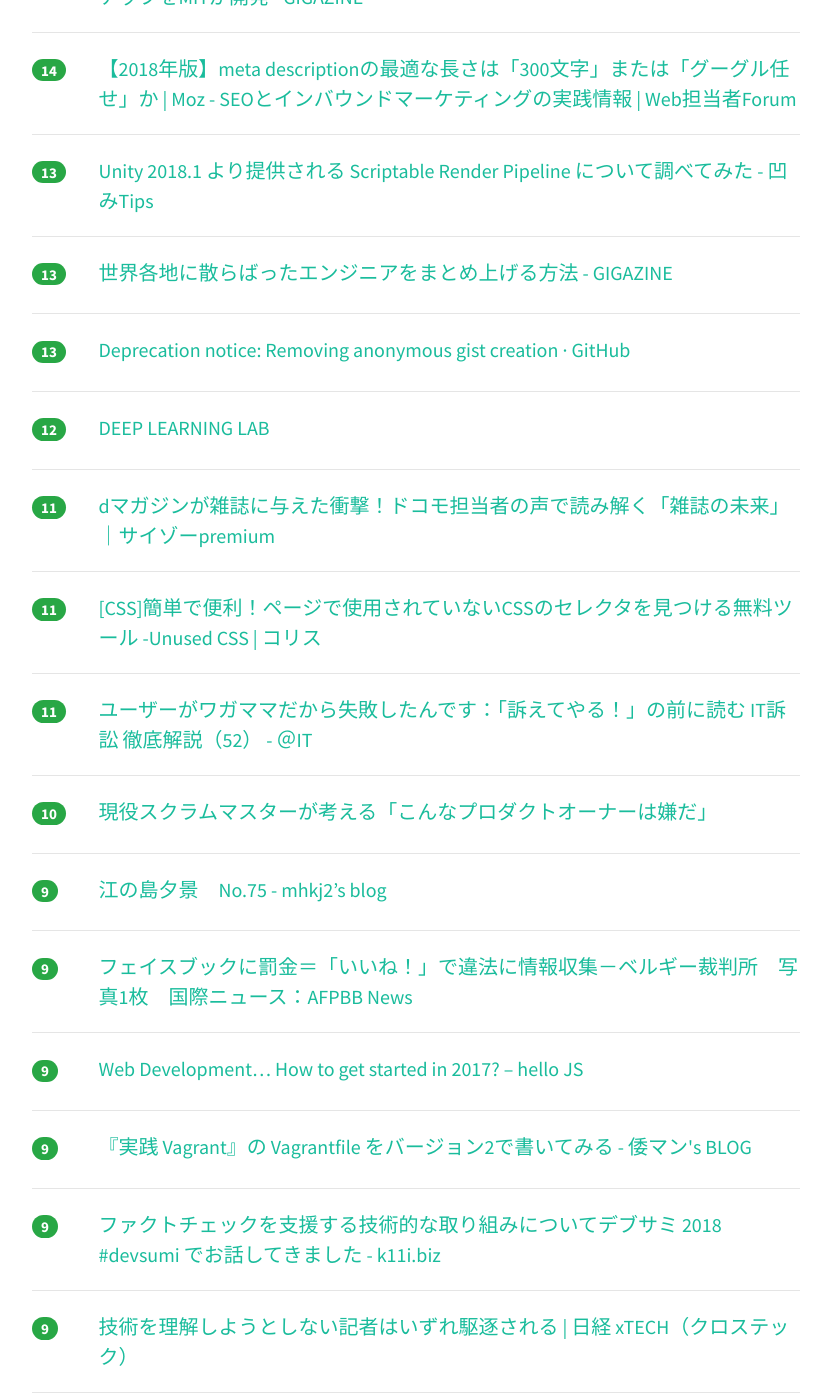
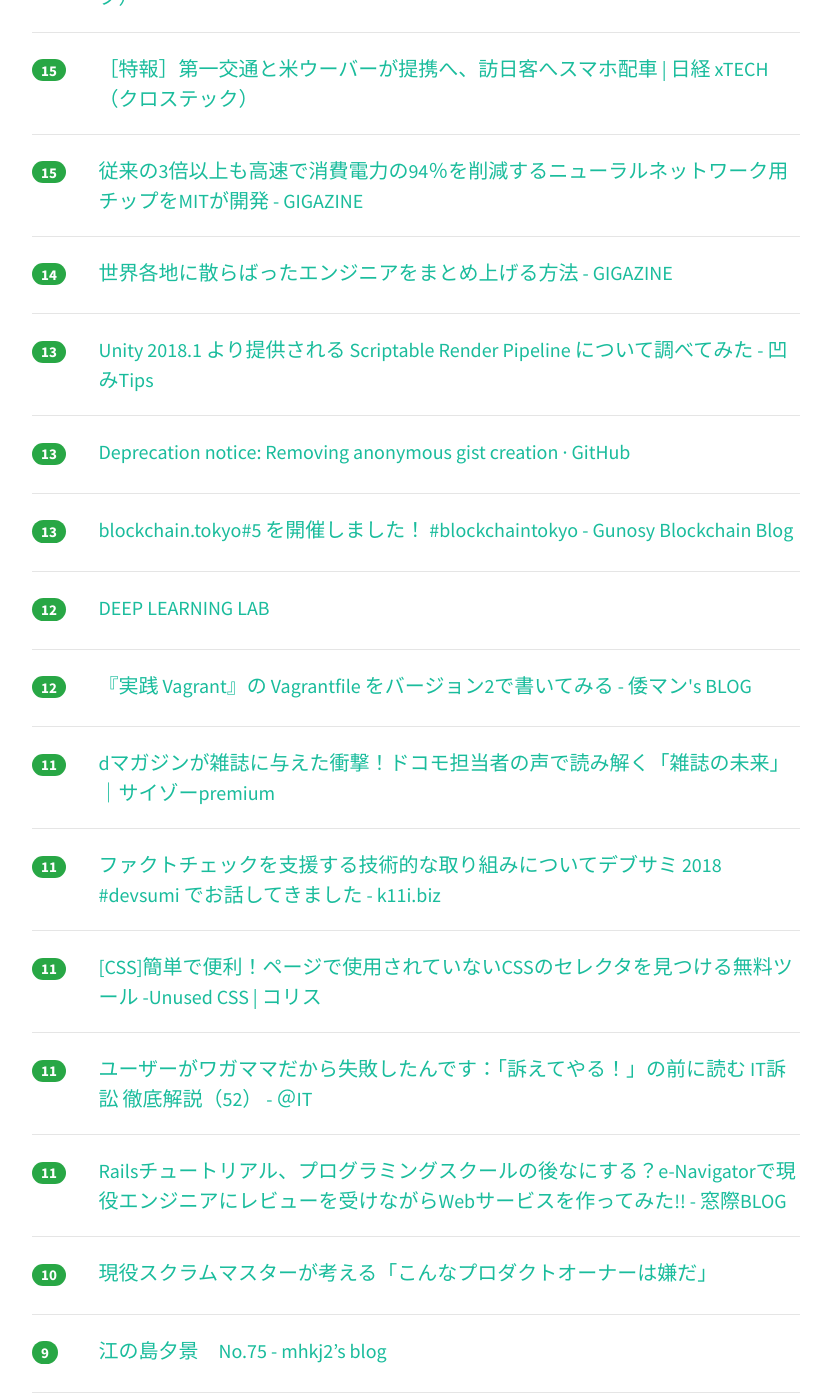
Before and after one commit to yatta47/hatena-matome-site, a Jekyll site: the page built from _posts/2018-02-19-hatena.md, in a window 1280 px wide and 1400 px high, scrolled down 3213 px. Shown: the whole window, without its empty margins (224-1055 px from the left). Built offline with Jekyll 4.4.1, drawn with Linux system fonts in a browser that asks for light colours; nearby versions of some CDN libraries; some of the changed text lies outside the part shown.

Commit message:
Updated 2018-02-19

```diff
--- a/_posts/2018-02-19-hatena.md
+++ b/_posts/2018-02-19-hatena.md
@@ -34,6 +34,11 @@ tags: [it-hotentry]
 <div class="row">
 <div class="col-1"><span class="badge badge-pill badge-success h2">80</span></div>
 <div class="col-11"><a href='https://crowdworks.jp/public/jobs/1956281' target='_blank'>torに詳しい人募集の依頼/外注｜調査・リサーチの仕事 [ID:1956281]</a></div>
+</div>
+<hr>
+<div class="row">
+<div class="col-1"><span class="badge badge-pill badge-success h2">68</span></div>
+<div class="col-11"><a href='https://qiita.com/neko_machi/items/d620c4a8958e74df3550' target='_blank'>軽い気持ちでLinkedListを使ったら休出する羽目になった話 - Qiita</a></div>
 </div>
 <hr>
 <div class="row">
@@ -78,7 +83,7 @@ tags: [it-hotentry]
 <hr>
 <div class="row">
 <div class="col-1"><span class="badge badge-pill badge-success h2">28</span></div>
-<div class="col-11"><a href='https://qiita.com/neko_machi/items/d620c4a8958e74df3550' target='_blank'>軽い気持ちでLinkedListを使ったら休出する羽目になった話 - Qiita</a></div>
+<div class="col-11"><a href='https://www.businessinsider.jp/post-162317' target='_blank'>深センでは50万円のビットコインマイニング専用機が山積みで売られている | BUSINESS INSIDER JAPAN</a></div>
 </div>
 <hr>
 <div class="row">
@@ -112,11 +117,6 @@ tags: [it-hotentry]
 </div>
 <hr>
 <div class="row">
-<div class="col-1"><span class="badge badge-pill badge-success h2">21</span></div>
-<div class="col-11"><a href='https://www.businessinsider.jp/post-162317' target='_blank'>深センでは50万円のビットコインマイニング専用機が山積みで売られている | BUSINESS INSIDER JAPAN</a></div>
-</div>
-<hr>
-<div class="row">
 <div class="col-1"><span class="badge badge-pill badge-success h2">19</span></div>
 <div class="col-11"><a href='https://internet.watch.impress.co.jp/docs/column/shimizu/1105900.html' target='_blank'>USB HDDより安心・安全にデータ保管！　2万円を切るQNAPの2ベイNAS「TS-228A」で低コストかつスナップショットも使えるプライベートクラウドを導入しよう【イニシャルB】 - INTERNET Watch</a></div>
 </div>
@@ -124,6 +124,11 @@ tags: [it-hotentry]
 <div class="row">
 <div class="col-1"><span class="badge badge-pill badge-success h2">19</span></div>
 <div class="col-11"><a href='https://dev.classmethod.jp/cloud/aws/docker-image-tag-git-commit-id-by-codebuild/' target='_blank'>CodeBuild で Docker イメージに Git のコミットIDをタグ付けてバージョン管理する ｜ Developers.IO</a></div>
+</div>
+<hr>
+<div class="row">
+<div class="col-1"><span class="badge badge-pill badge-success h2">19</span></div>
+<div class="col-11"><a href='https://webtan.impress.co.jp/e/2018/02/19/28312' target='_blank'>【2018年版】meta descriptionの最適な長さは「300文字」または「グーグル任せ」か | Moz - SEOとインバウンドマーケティングの実践情報 | Web担当者Forum</a></div>
 </div>
 <hr>
 <div class="row">
@@ -147,6 +152,11 @@ tags: [it-hotentry]
 </div>
 <hr>
 <div class="row">
+<div class="col-1"><span class="badge badge-pill badge-success h2">16</span></div>
+<div class="col-11"><a href='http://tech.nikkeibp.co.jp/atcl/nxt/column/18/00138/021300004/' target='_blank'>技術を理解しようとしない記者はいずれ駆逐される | 日経 xTECH（クロステック）</a></div>
+</div>
+<hr>
+<div class="row">
 <div class="col-1"><span class="badge badge-pill badge-success h2">15</span></div>
 <div class="col-11"><a href='http://tech.nikkeibp.co.jp/atcl/nxt/column/18/00001/00032/' target='_blank'>［特報］第一交通と米ウーバーが提携へ、訪日客へスマホ配車 | 日経 xTECH（クロステック）</a></div>
 </div>
@@ -158,7 +168,7 @@ tags: [it-hotentry]
 <hr>
 <div class="row">
 <div class="col-1"><span class="badge badge-pill badge-success h2">14</span></div>
-<div class="col-11"><a href='https://webtan.impress.co.jp/e/2018/02/19/28312' target='_blank'>【2018年版】meta descriptionの最適な長さは「300文字」または「グーグル任せ」か | Moz - SEOとインバウンドマーケティングの実践情報 | Web担当者Forum</a></div>
+<div class="col-11"><a href='http://gigazine.net/news/20180219-how-build-distributed-engineering-team/' target='_blank'>世界各地に散らばったエンジニアをまとめ上げる方法 - GIGAZINE</a></div>
 </div>
 <hr>
 <div class="row">
@@ -168,12 +178,12 @@ tags: [it-hotentry]
 <hr>
 <div class="row">
 <div class="col-1"><span class="badge badge-pill badge-success h2">13</span></div>
-<div class="col-11"><a href='http://gigazine.net/news/20180219-how-build-distributed-engineering-team/' target='_blank'>世界各地に散らばったエンジニアをまとめ上げる方法 - GIGAZINE</a></div>
+<div class="col-11"><a href='https://github.com/blog/2503-deprecation-notice-removing-anonymous-gist-creation' target='_blank'>Deprecation notice: Removing anonymous gist creation · GitHub</a></div>
 </div>
 <hr>
 <div class="row">
 <div class="col-1"><span class="badge badge-pill badge-success h2">13</span></div>
-<div class="col-11"><a href='https://github.com/blog/2503-deprecation-notice-removing-anonymous-gist-creation' target='_blank'>Deprecation notice: Removing anonymous gist creation · GitHub</a></div>
+<div class="col-11"><a href='http://blockchain.gunosy.io/entry/blockchaintokyo-5' target='_blank'>blockchain.tokyo#5 を開催しました！ #blockchaintokyo - Gunosy Blockchain Blog</a></div>
 </div>
 <hr>
 <div class="row">
@@ -182,8 +192,18 @@ tags: [it-hotentry]
 </div>
 <hr>
 <div class="row">
+<div class="col-1"><span class="badge badge-pill badge-success h2">12</span></div>
+<div class="col-11"><a href='http://waman.hatenablog.com/entry/2018/02/17/012633' target='_blank'>『実践 Vagrant』の Vagrantfile をバージョン2で書いてみる - 倭マン's BLOG</a></div>
+</div>
+<hr>
+<div class="row">
 <div class="col-1"><span class="badge badge-pill badge-success h2">11</span></div>
 <div class="col-11"><a href='http://www.premiumcyzo.com/modules/member/2018/02/post_8209/' target='_blank'>dマガジンが雑誌に与えた衝撃！ドコモ担当者の声で読み解く「雑誌の未来」｜サイゾーpremium</a></div>
+</div>
+<hr>
+<div class="row">
+<div class="col-1"><span class="badge badge-pill badge-success h2">11</span></div>
+<div class="col-11"><a href='https://k11i.biz/blog/2018/02/19/developers-summit-2018/' target='_blank'>ファクトチェックを支援する技術的な取り組みについてデブサミ 2018 #devsumi でお話してきました - k11i.biz</a></div>
 </div>
 <hr>
 <div class="row">
@@ -194,6 +214,11 @@ tags: [it-hotentry]
 <div class="row">
 <div class="col-1"><span class="badge badge-pill badge-success h2">11</span></div>
 <div class="col-11"><a href='http://www.atmarkit.co.jp/ait/articles/1802/19/news022.html' target='_blank'>ユーザーがワガママだから失敗したんです：「訴えてやる！」の前に読む IT訴訟 徹底解説（52） - ＠IT</a></div>
+</div>
+<hr>
+<div class="row">
+<div class="col-1"><span class="badge badge-pill badge-success h2">11</span></div>
+<div class="col-11"><a href='http://madogiwa0124.hatenablog.com/entry/2018/02/18/213611' target='_blank'>Railsチュートリアル、プログラミングスクールの後なにする？e-Navigatorで現役エンジニアにレビューを受けながらWebサービスを作ってみた!! - 窓際BLOG</a></div>
 </div>
 <hr>
 <div class="row">
@@ -216,18 +241,3 @@ tags: [it-hotentry]
 <div class="col-11"><a href='https://blog.hellojs.org/web-development-how-to-start-in-2017-b2357febe8ba' target='_blank'>Web Development… How to get started in 2017? – hello JS</a></div>
 </div>
 <hr>
-<div class="row">
-<div class="col-1"><span class="badge badge-pill badge-success h2">9</span></div>
-<div class="col-11"><a href='http://waman.hatenablog.com/entry/2018/02/17/012633' target='_blank'>『実践 Vagrant』の Vagrantfile をバージョン2で書いてみる - 倭マン's BLOG</a></div>
-</div>
-<hr>
-<div class="row">
-<div class="col-1"><span class="badge badge-pill badge-success h2">9</span></div>
-<div class="col-11"><a href='https://k11i.biz/blog/2018/02/19/developers-summit-2018/' target='_blank'>ファクトチェックを支援する技術的な取り組みについてデブサミ 2018 #devsumi でお話してきました - k11i.biz</a></div>
-</div>
-<hr>
-<div class="row">
-<div class="col-1"><span class="badge badge-pill badge-success h2">9</span></div>
-<div class="col-11"><a href='http://tech.nikkeibp.co.jp/atcl/nxt/column/18/00138/021300004/' target='_blank'>技術を理解しようとしない記者はいずれ駆逐される | 日経 xTECH（クロステック）</a></div>
-</div>
-<hr>
```
Also changed, not shown: other parts of _posts/2018-02-19-hatena.md (+2 -2 lines).
